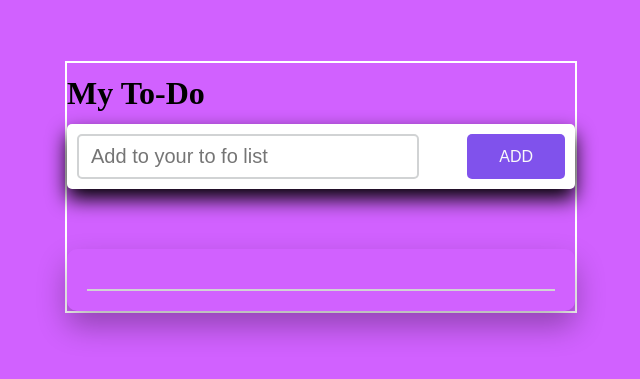
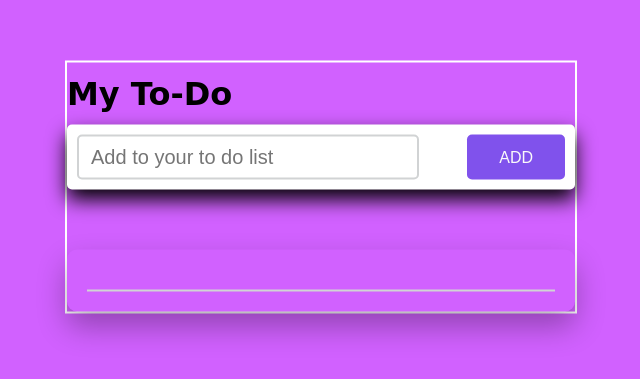
Before and after one commit to Peace99/ToDoApp, a plain HTML site: page index.html in a window 1280 px wide. Shown: the part 333-712 px from the top of the page, without its empty margins (319-959 px from the left). Drawn offline with Linux system fonts and the light colour scheme.

Commit message:
Changes
Made some little changes to the fonts, and texts

```diff
--- a/index.html
+++ b/index.html
@@ -13,7 +13,7 @@
     <div class="container">
         <h1> My To-Do </h1>
         <div class="element">
-            <input type="text" id="todo" placeholder="Add to your to fo list">
+            <input type="text" id="todo" placeholder="Add to your to do list">
             <button id="Add">ADD</button>
         </div>
 
--- a/style.css
+++ b/style.css
@@ -27,6 +27,7 @@ body {
 }
 
 h1 {
+    font-family: cursive;
     margin: 12px 0;
 }
 
@@ -49,7 +50,7 @@ h1 {
     border: 2px solid #d1d3d4;
     /* margin: 20px 0; */
     font-size: 20px;
-    font-family: 'poppins', sans-serif;
+    font-family: fantasy;
     font-weight: 500;
     position: relative;
     color: #111;
--- a/to-do.js
+++ b/to-do.js
@@ -1,4 +1,3 @@
-
 let btn = document.querySelector("#Add");
 let list = document.querySelector("#list");
 let element = document.getElementsByTagName("li");
```
